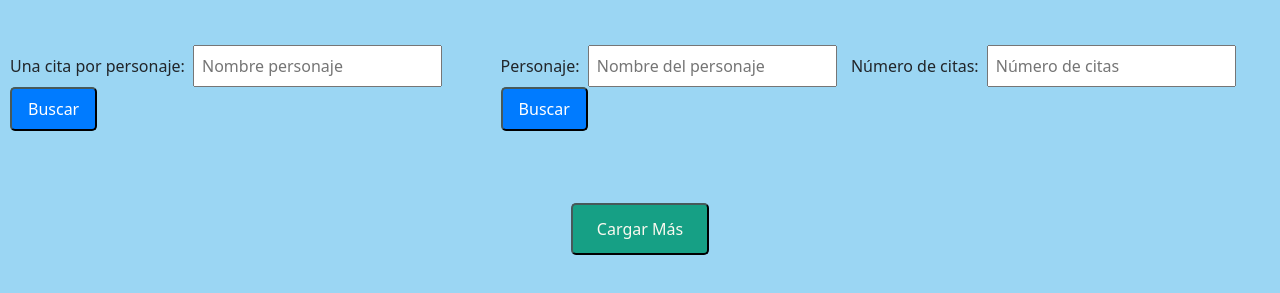
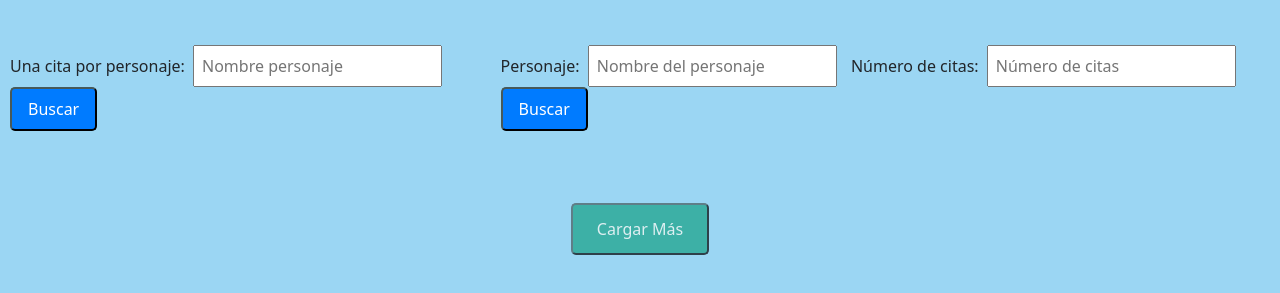
Before and after one commit to ValeRuizTo/simpsons-API, a plain HTML site: page index.html in a window 1280 px wide. In both pictures the pointer is over the button "Cargar Más". Shown: the part 221-514 px from the top of the page. Drawn offline with nearby package versions, Linux system fonts and the light colour scheme; no server answers.

Commit message:
commit10

```diff
--- a/styles.css
+++ b/styles.css
@@ -72,6 +72,9 @@ body {
         border-radius: 5px;
         cursor: pointer;
         font-size: 16px;
+        &:hover {
+            opacity: 0.7;
+        }
 
     }
 }
```
